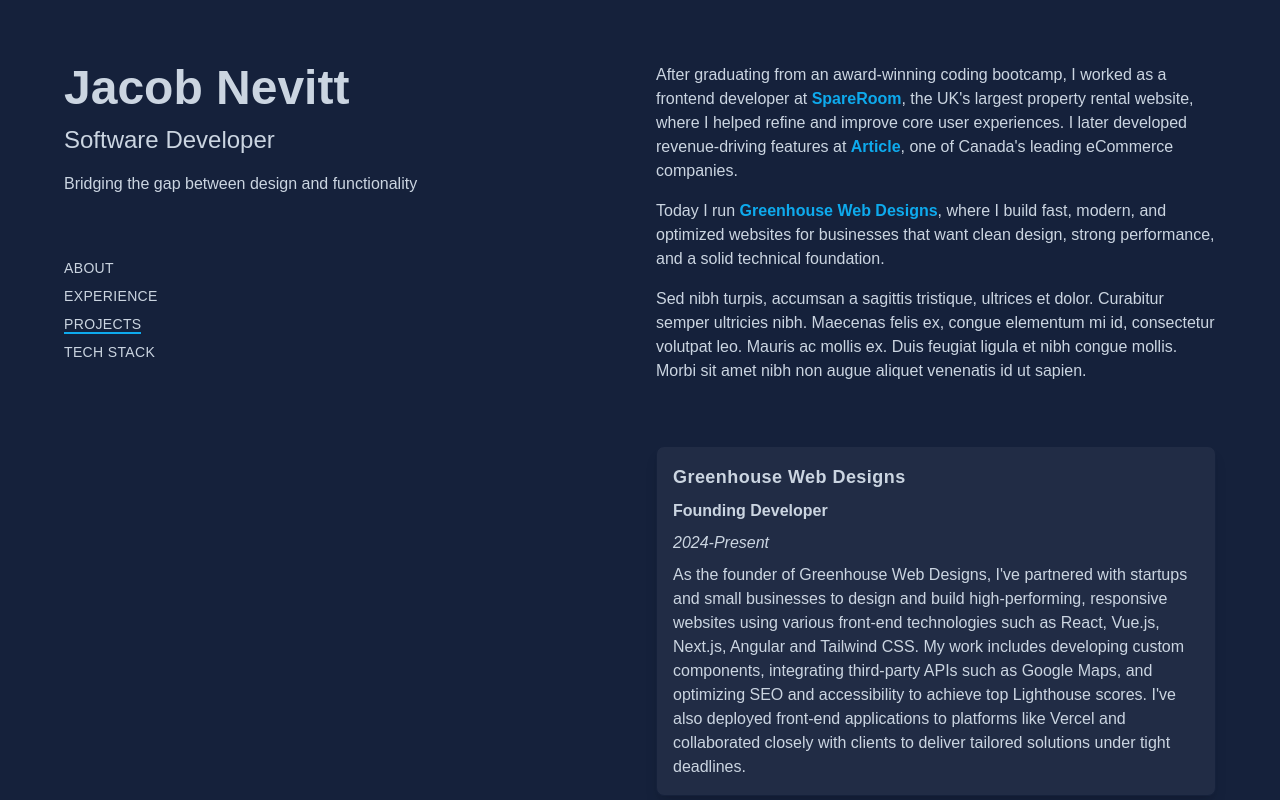
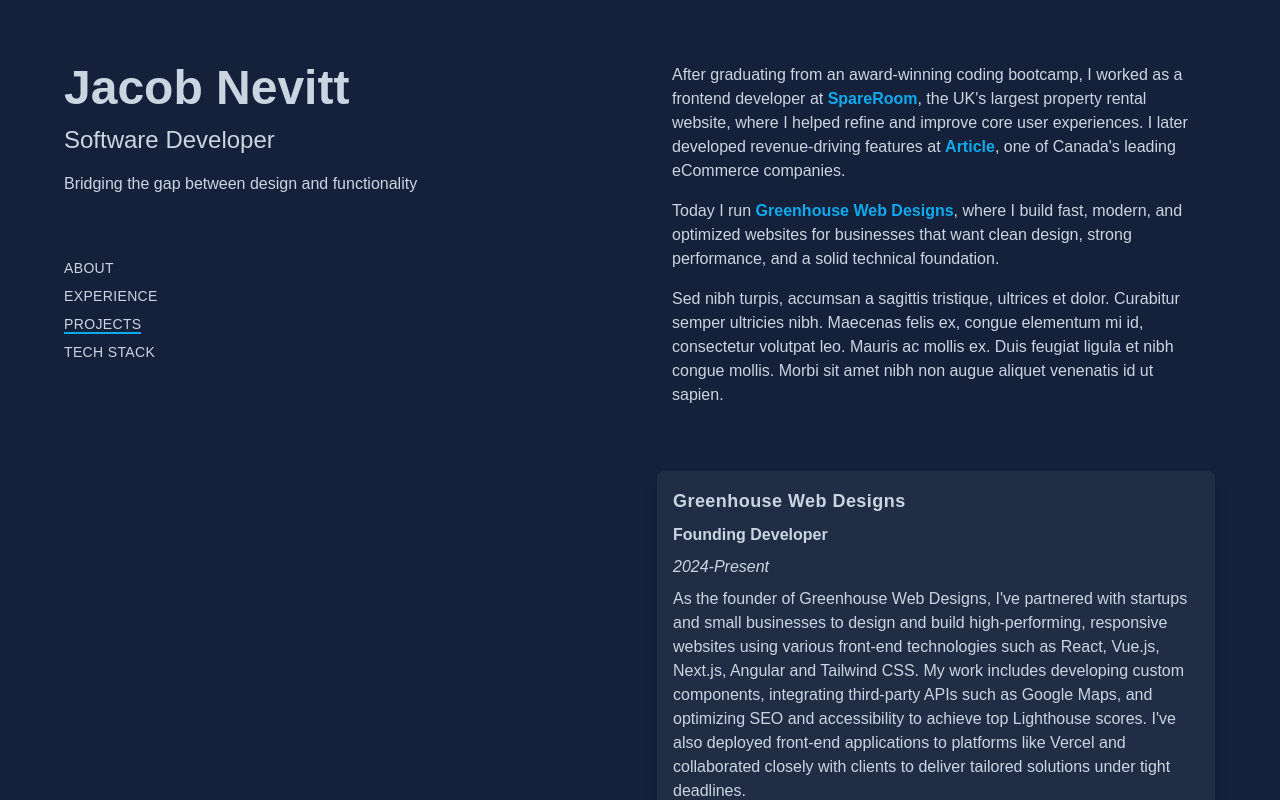
Before and after one commit to jacobadam/jacobnevitt-portfolio, a Next.js app: page / in a window 1280 px wide. Shown: the top 800 px of the page. Built offline with nearby package versions, Linux system fonts and the light colour scheme.

Commit message:
add padding back with breakpoint

```diff
--- a/app/components/sections/about-section.tsx
+++ b/app/components/sections/about-section.tsx
@@ -1,6 +1,6 @@
 export function AboutSection() {
   return (
-    <>
+    <div className="md:px-4">
       <p className="mb-4">
         After graduating from an award-winning coding bootcamp, I worked as a
         frontend developer at{" "}
@@ -48,6 +48,6 @@ export function AboutSection() {
         et nibh congue mollis. Morbi sit amet nibh non augue aliquet venenatis
         id ut sapien.
       </p>
-    </>
+    </div>
   );
 }
```
